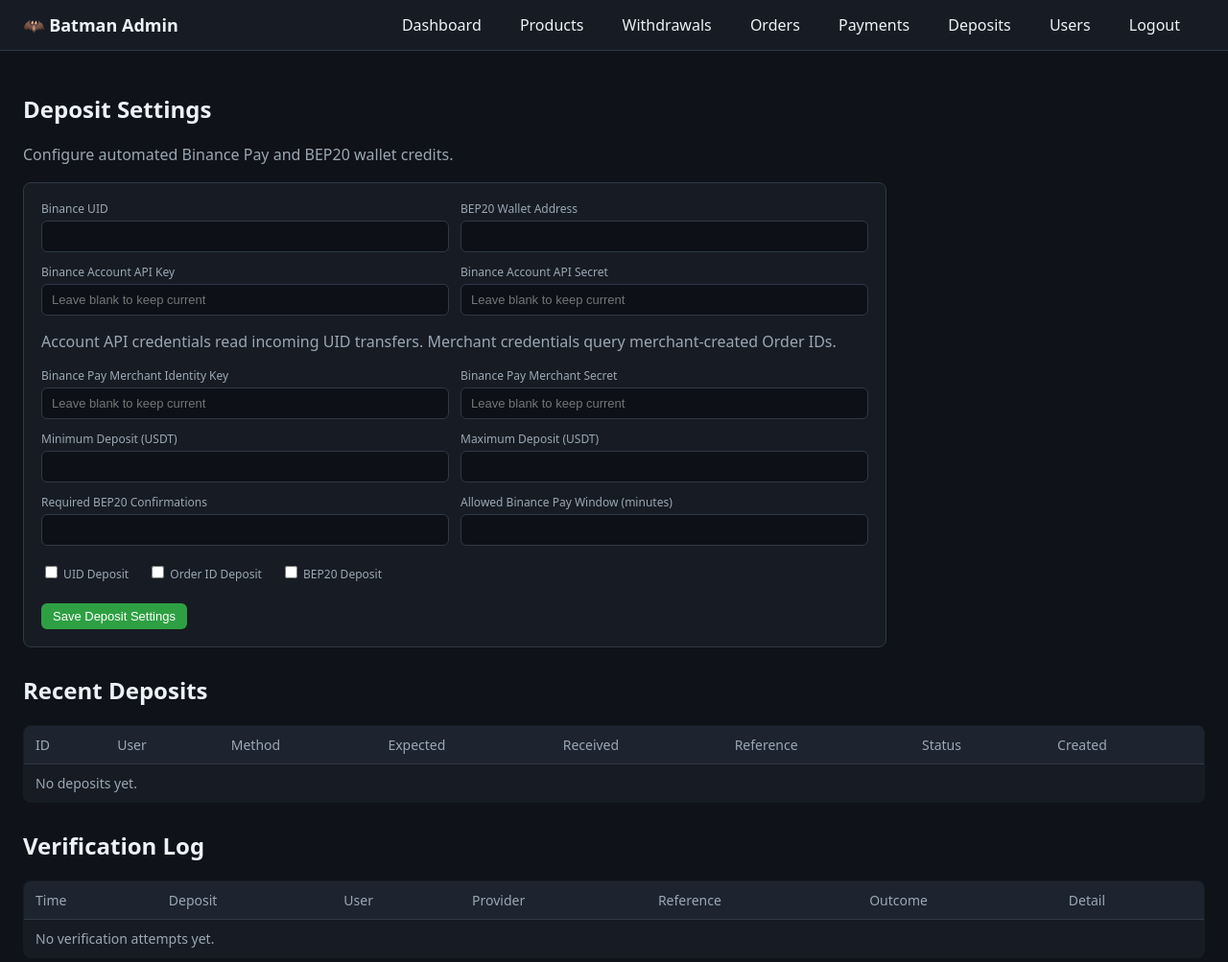
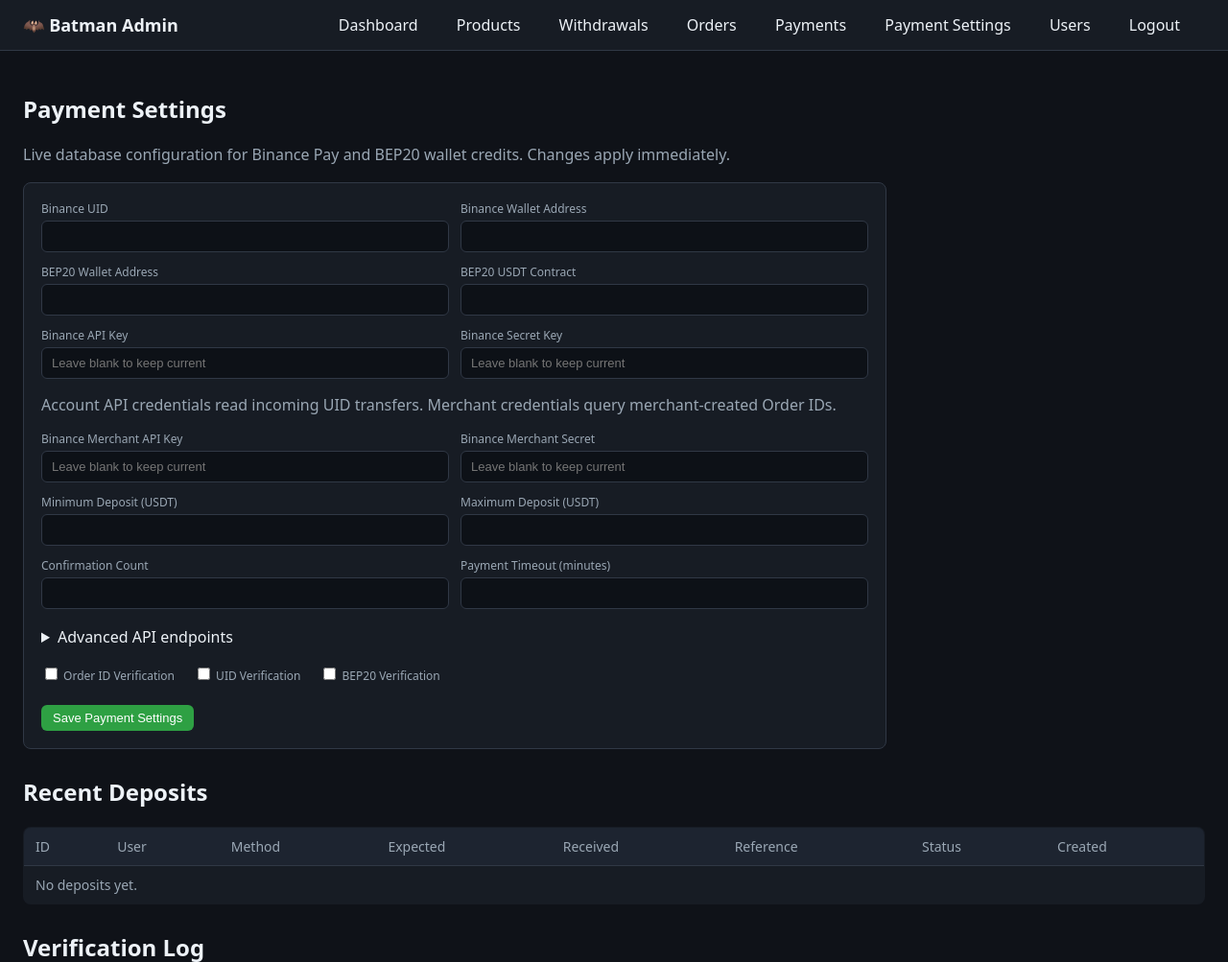
Before and after one commit to dannyxsnuzk/dodibot, a FastAPI app: template src/admin_dashboard/templates/deposit_settings.html in a window 1280 px wide. Shown: the top 1003 px of the page at 96% size. Run offline with FastAPI, Linux system fonts and the light colour scheme; the template is opened without the code that fills it, so the values that code supplies are empty; parts of the project's set-up code (start-up, migrations or seed data) failed here and were passed over.

Commit message:
Update bot

```diff
--- a/src/admin_dashboard/server.py
+++ b/src/admin_dashboard/server.py
@@ -484,8 +484,9 @@
     return RedirectResponse("/payments?flash=rejected", status_code=303)
 
 
-# ----- Deposit settings ----------
+# ----- Payment settings ----------
 
+@app.get("/payment-settings", response_class=HTMLResponse)
 @app.get("/deposit-settings", response_class=HTMLResponse)
 async def deposit_settings_page(
     request: Request,
@@ -520,6 +521,7 @@
     })
 
 
+@app.post("/payment-settings")
 @app.post("/deposit-settings")
 async def deposit_settings_save(
     binance_uid: str = Form(""),
@@ -527,7 +529,12 @@
     binance_secret: str = Form(""),
     binance_pay_api_key: str = Form(""),
     binance_pay_secret: str = Form(""),
+    binance_wallet_address: str = Form(""),
     bep20_wallet_address: str = Form(""),
+    binance_api_base_url: str = Form(...),
+    binance_pay_api_base_url: str = Form(...),
+    bsc_rpc_url: str = Form(...),
+    bep20_usdt_contract: str = Form(...),
     minimum: str = Form(...),
     maximum: str = Form(...),
     required_confirmations: int = Form(...),
@@ -543,18 +550,30 @@
         min_amount = Decimal(minimum)
         max_amount = Decimal(maximum)
     except InvalidOperation:
-        return RedirectResponse("/deposit-settings?error=amount", status_code=303)
+        return RedirectResponse("/payment-settings?error=amount", status_code=303)
     if min_amount <= 0 or max_amount < min_amount:
-        return RedirectResponse("/deposit-settings?error=range", status_code=303)
+        return RedirectResponse("/payment-settings?error=range", status_code=303)
     if required_confirmations < 1 or required_confirmations > 1000:
-        return RedirectResponse("/deposit-settings?error=confirmations", status_code=303)
+        return RedirectResponse("/payment-settings?error=confirmations", status_code=303)
     if allowed_window_minutes < 1 or allowed_window_minutes > 43200:
-        return RedirectResponse("/deposit-settings?error=window", status_code=303)
+        return RedirectResponse("/payment-settings?error=timeout", status_code=303)
     wallet_address = bep20_wallet_address.strip()
-    if wallet_address and (
-        len(wallet_address) != 42 or not wallet_address.startswith("0x")
-    ):
-        return RedirectResponse("/deposit-settings?error=wallet", status_code=303)
+    token_contract = bep20_usdt_contract.strip()
+    try:
+        for address in (wallet_address, token_contract):
+            if address:
+                if len(address) != 42 or not address.startswith("0x"):
+                    raise ValueError
+                int(address[2:], 16)
+    except ValueError:
+        return RedirectResponse("/payment-settings?error=wallet", status_code=303)
+    urls = (
+        binance_api_base_url.strip(),
+        binance_pay_api_base_url.strip(),
+        bsc_rpc_url.strip(),
+    )
+    if any(not url.startswith(("https://", "http://")) for url in urls):
+        return RedirectResponse("/payment-settings?error=url", status_code=303)
 
     await update_deposit_settings(db, {
         "binance_uid": binance_uid.strip(),
@@ -566,7 +585,12 @@
         "binance_pay_secret": (
             binance_pay_secret.strip() or current.binance_pay_secret
         ),
+        "binance_wallet_address": binance_wallet_address.strip(),
         "bep20_wallet_address": wallet_address,
+        "binance_api_base_url": urls[0],
+        "binance_pay_api_base_url": urls[1],
+        "bsc_rpc_url": urls[2],
+        "bep20_usdt_contract": token_contract,
         "minimum": str(min_amount),
         "maximum": str(max_amount),
         "required_confirmations": str(required_confirmations),
@@ -575,4 +599,4 @@
         "order_id_enabled": str(order_id_enabled is not None).lower(),
         "bep20_enabled": str(bep20_enabled is not None).lower(),
     })
-    return RedirectResponse("/deposit-settings?saved=1", status_code=303)
+    return RedirectResponse("/payment-settings?saved=1", status_code=303)
--- a/src/admin_dashboard/templates/base.html
+++ b/src/admin_dashboard/templates/base.html
@@ -205,7 +205,7 @@
         <a href="/withdrawals">Withdrawals</a>
         <a href="/orders">Orders</a>
         <a href="/payments">Payments</a>
-        <a href="/deposit-settings">Deposits</a>
+        <a href="/payment-settings">Payment Settings</a>
         <a href="/users">Users</a>
         <a href="/logout">Logout</a>
       </nav>
--- a/src/admin_dashboard/templates/deposit_settings.html
+++ b/src/admin_dashboard/templates/deposit_settings.html
@@ -1,41 +1,51 @@
 {% extends "base.html" %}
-{% block title %}Deposit Settings · Batman Admin{% endblock %}
+{% block title %}Payment Settings · Batman Admin{% endblock %}
 {% block content %}
-<h2>Deposit Settings</h2>
-<p class="muted">Configure automated Binance Pay and BEP20 wallet credits.</p>
+<h2>Payment Settings</h2>
+<p class="muted">Live database configuration for Binance Pay and BEP20 wallet credits. Changes apply immediately.</p>
 
 {% if saved %}<p class="pill ok">Settings saved</p>{% endif %}
 {% if error %}<p class="pill bad">Invalid setting: {{ error }}</p>{% endif %}
 
-<form method="post" action="/deposit-settings" class="card" style="max-width:900px;margin:18px 0">
+<form method="post" action="/payment-settings" class="card" style="max-width:900px;margin:18px 0">
   <div class="row">
     <div>
       <label>Binance UID</label>
       <input type="text" name="binance_uid" value="{{ config.binance_uid }}" />
     </div>
     <div>
-      <label>BEP20 Wallet Address</label>
-      <input type="text" name="bep20_wallet_address" value="{{ config.bep20_wallet_address }}" />
+      <label>Binance Wallet Address</label>
+      <input type="text" name="binance_wallet_address" value="{{ config.binance_wallet_address }}" />
     </div>
   </div>
   <div class="row" style="margin-top:12px">
     <div>
-      <label>Binance Account API Key {% if api_key_hint %}({{ api_key_hint }}){% endif %}</label>
+      <label>BEP20 Wallet Address</label>
+      <input type="text" name="bep20_wallet_address" value="{{ config.bep20_wallet_address }}" />
+    </div>
+    <div>
+      <label>BEP20 USDT Contract</label>
+      <input type="text" name="bep20_usdt_contract" value="{{ config.bep20_usdt_contract }}" required />
+    </div>
+  </div>
+  <div class="row" style="margin-top:12px">
+    <div>
+      <label>Binance API Key {% if api_key_hint %}({{ api_key_hint }}){% endif %}</label>
       <input type="password" name="binance_api_key" placeholder="Leave blank to keep current" autocomplete="new-password" />
     </div>
     <div>
-      <label>Binance Account API Secret</label>
+      <label>Binance Secret Key</label>
       <input type="password" name="binance_secret" placeholder="Leave blank to keep current" autocomplete="new-password" />
     </div>
   </div>
   <p class="muted">Account API credentials read incoming UID transfers. Merchant credentials query merchant-created Order IDs.</p>
   <div class="row" style="margin-top:12px">
     <div>
-      <label>Binance Pay Merchant Identity Key {% if merchant_key_hint %}({{ merchant_key_hint }}){% endif %}</label>
+      <label>Binance Merchant API Key {% if merchant_key_hint %}({{ merchant_key_hint }}){% endif %}</label>
       <input type="password" name="binance_pay_api_key" placeholder="Leave blank to keep current" autocomplete="new-password" />
     </div>
     <div>
-      <label>Binance Pay Merchant Secret</label>
+      <label>Binance Merchant Secret</label>
       <input type="password" name="binance_pay_secret" placeholder="Leave blank to keep current" autocomplete="new-password" />
     </div>
   </div>
@@ -51,20 +61,37 @@
   </div>
   <div class="row" style="margin-top:12px">
     <div>
-      <label>Required BEP20 Confirmations</label>
+      <label>Confirmation Count</label>
       <input type="number" min="1" max="1000" name="required_confirmations" value="{{ config.required_confirmations }}" required />
     </div>
     <div>
-      <label>Allowed Binance Pay Window (minutes)</label>
+      <label>Payment Timeout (minutes)</label>
       <input type="number" min="1" max="43200" name="allowed_window_minutes" value="{{ config.allowed_window_minutes }}" required />
     </div>
   </div>
+  <details style="margin:18px 0">
+    <summary>Advanced API endpoints</summary>
+    <div class="row" style="margin-top:12px">
+      <div>
+        <label>Binance API Base URL</label>
+        <input type="text" name="binance_api_base_url" value="{{ config.binance_api_base_url }}" required />
+      </div>
+      <div>
+        <label>Binance Merchant API Base URL</label>
+        <input type="text" name="binance_pay_api_base_url" value="{{ config.binance_pay_api_base_url }}" required />
+      </div>
+    </div>
+    <div style="margin-top:12px">
+      <label>BSC RPC URL</label>
+      <input type="text" name="bsc_rpc_url" value="{{ config.bsc_rpc_url }}" required />
+    </div>
+  </details>
   <div style="display:flex;gap:20px;flex-wrap:wrap;margin:18px 0">
-    <label><input type="checkbox" name="uid_enabled" {% if config.uid_enabled %}checked{% endif %} /> UID Deposit</label>
-    <label><input type="checkbox" name="order_id_enabled" {% if config.order_id_enabled %}checked{% endif %} /> Order ID Deposit</label>
-    <label><input type="checkbox" name="bep20_enabled" {% if config.bep20_enabled %}checked{% endif %} /> BEP20 Deposit</label>
+    <label><input type="checkbox" name="order_id_enabled" {% if config.order_id_enabled %}checked{% endif %} /> Order ID Verification</label>
+    <label><input type="checkbox" name="uid_enabled" {% if config.uid_enabled %}checked{% endif %} /> UID Verification</label>
+    <label><input type="checkbox" name="bep20_enabled" {% if config.bep20_enabled %}checked{% endif %} /> BEP20 Verification</label>
   </div>
-  <button type="submit">Save Deposit Settings</button>
+  <button type="submit">Save Payment Settings</button>
 </form>
 
 <h2 style="margin-top:28px">Recent Deposits</h2>
--- a/src/config.py
+++ b/src/config.py
@@ -38,6 +38,7 @@
         "https://bpay.binanceapi.com",
         alias="BINANCE_PAY_API_BASE_URL",
     )
+    binance_wallet_address: str = Field("", alias="BINANCE_WALLET_ADDRESS")
     bep20_wallet_address: str = Field("", alias="BEP20_WALLET_ADDRESS")
     bsc_rpc_url: str = Field("https://bsc-dataseed.binance.org", alias="BSC_RPC_URL")
     bep20_usdt_contract: str = Field(
--- a/src/handlers/states.py
+++ b/src/handlers/states.py
@@ -21,6 +21,8 @@
 
 
 class DepositStates(StatesGroup):
+    waiting_binance_amount = State()
+    choosing_binance_verification = State()
     waiting_uid_amount = State()
     waiting_uid_order_id = State()
     waiting_direct_order_id = State()
--- a/src/services/deposit_settings.py
+++ b/src/services/deposit_settings.py
@@ -22,6 +22,7 @@
     binance_pay_api_key: str
     binance_pay_secret: str
     binance_pay_api_base_url: str
+    binance_wallet_address: str
     bep20_wallet_address: str
     bsc_rpc_url: str
     bep20_usdt_contract: str
@@ -64,6 +65,9 @@
         binance_pay_api_base_url=value(
             "binance_pay_api_base_url", env.binance_pay_api_base_url
         ).strip(),
+        binance_wallet_address=value(
+            "binance_wallet_address", env.binance_wallet_address
+        ).strip(),
         bep20_wallet_address=value("bep20_wallet_address", env.bep20_wallet_address).strip(),
         bsc_rpc_url=value("bsc_rpc_url", env.bsc_rpc_url).strip(),
         bep20_usdt_contract=value("bep20_usdt_contract", env.bep20_usdt_contract).strip(),
@@ -98,6 +102,7 @@
         "binance_pay_api_key",
         "binance_pay_secret",
         "binance_pay_api_base_url",
+        "binance_wallet_address",
         "bep20_wallet_address",
         "bsc_rpc_url",
         "bep20_usdt_contract",
```
Also changed, not shown: src/handlers/deposit.py (+105 -46 lines), src/ui/keyboards.py (+40 -17 lines), tests/test_deposits.py (+66 -1 lines), README.md, 1 other file.
